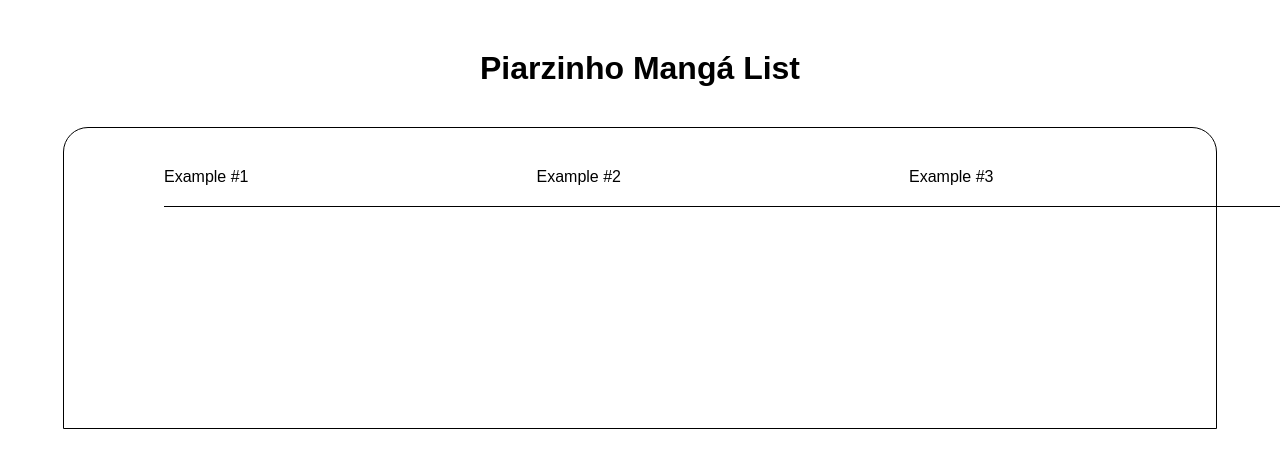
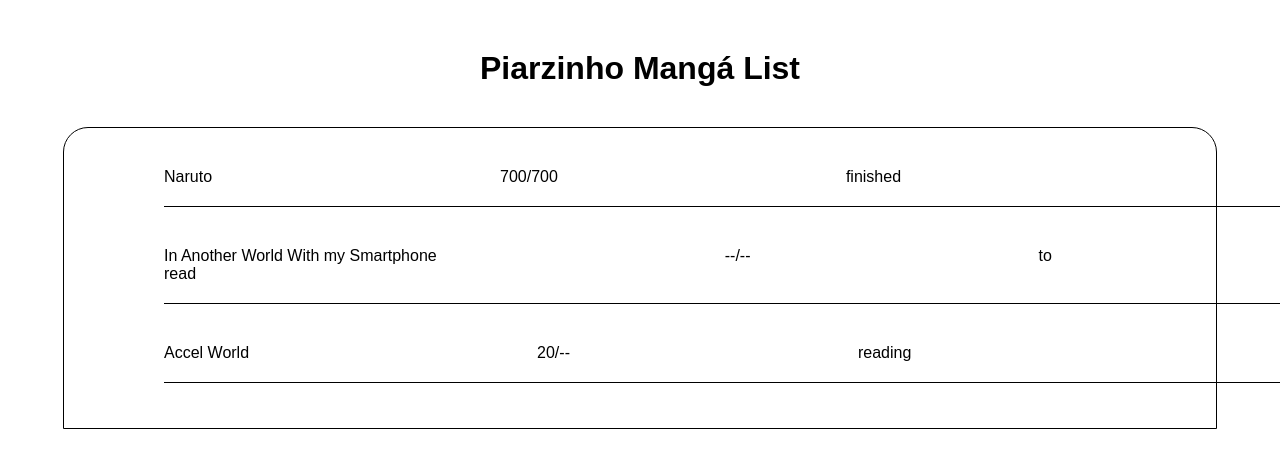
Before and after one commit to alexandrekg/my-uni-list-ui, a React (Create React App) app: page / in a window 1280 px wide. Shown: the top 468 px of the page. Built offline with nearby package versions, Linux system fonts and the light colour scheme.

Commit message:
add three examples

```diff
--- a/src/App.js
+++ b/src/App.js
@@ -9,9 +9,19 @@
       <div className='content-wrapper'>
         <div className='content-list'>
           <div className='content-list-item'>
-            <span>Example #1</span>
-            <span>Example #2</span>
-            <span>Example #3</span>
+            <span>Naruto</span>
+            <span>700/700</span>
+            <span>finished</span>
+          </div>
+          <div className='content-list-item'>
+            <span>In Another World With my Smartphone</span>
+            <span>--/--</span>
+            <span>to read</span>
+          </div>
+          <div className='content-list-item'>
+            <span>Accel World</span>
+            <span>20/--</span>
+            <span>reading</span>
           </div>
         </div>
       </div>
```
